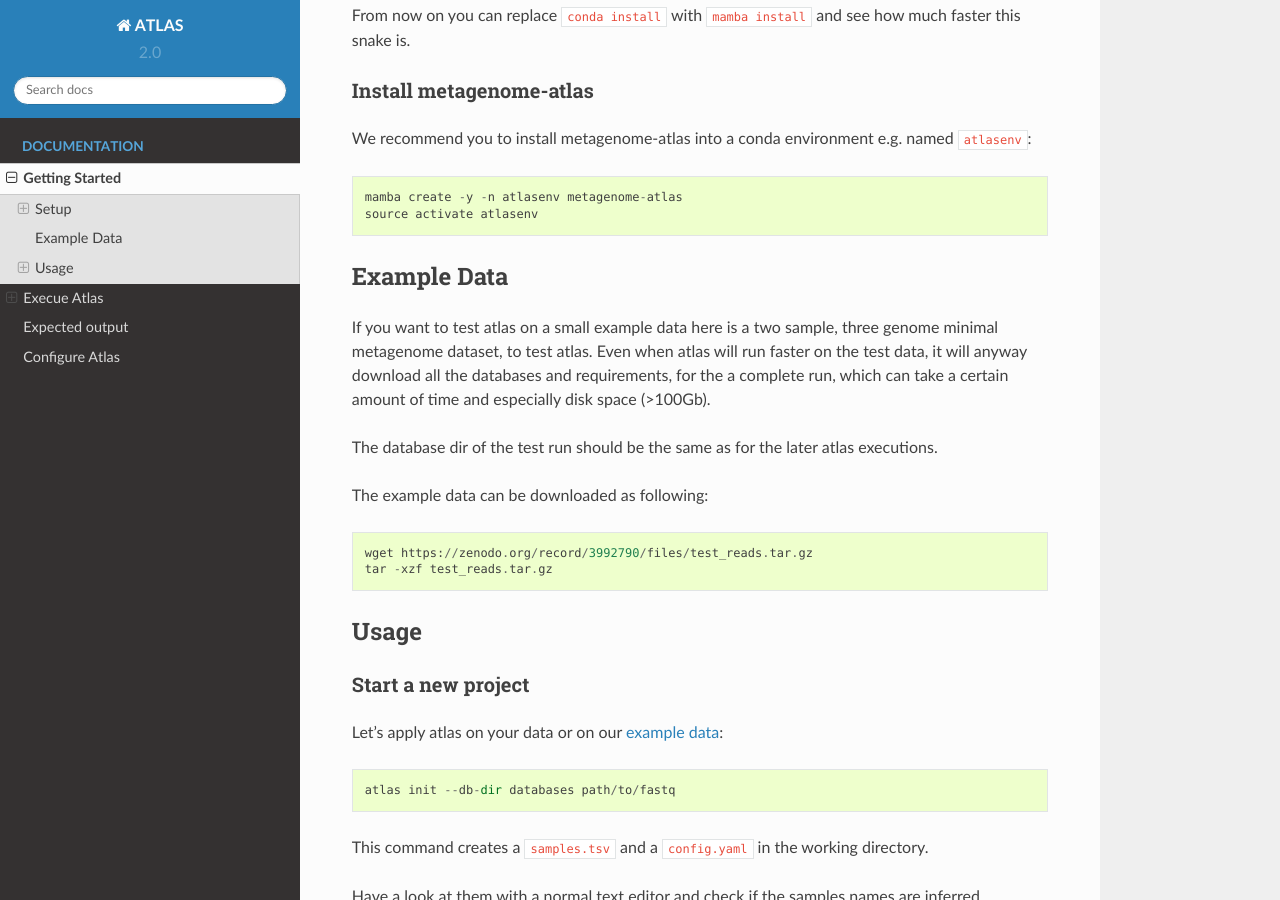
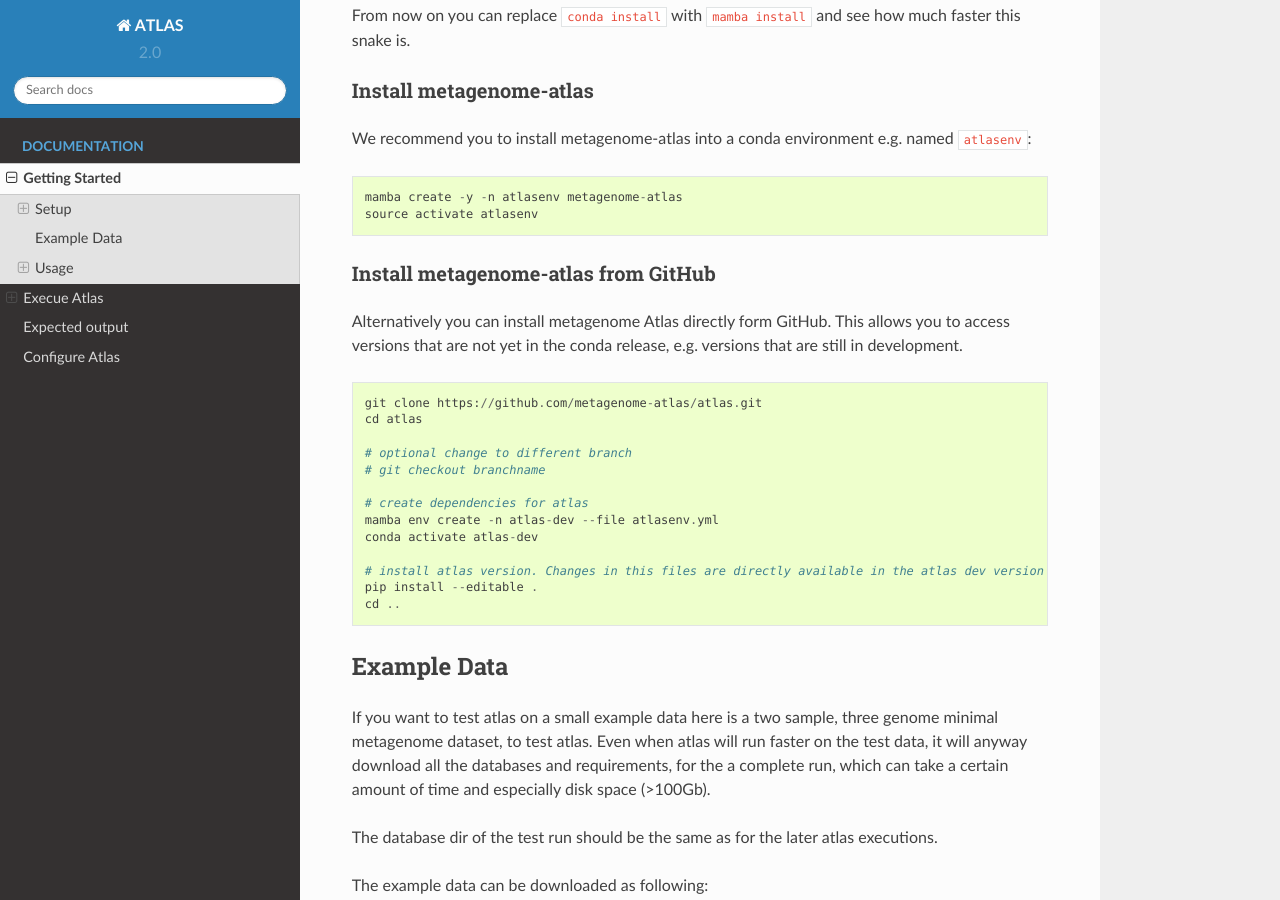
Before and after one commit to metagenome-atlas/atlas, a Sphinx documentation site: the page built from docs/usage/getting_started.rst, in a window 1280 px wide and 900 px high, scrolled down 911 px. Built offline with Sphinx 7.4.7 and the Read the Docs theme 2.0.0, drawn with Linux system fonts in a browser that asks for light colours; pages that are not in the unit, such as notebooks, are missing from menus.

Commit message:
add to docs how to install dev version

```diff
--- a/docs/usage/getting_started.rst
+++ b/docs/usage/getting_started.rst
@@ -44,6 +44,30 @@ We recommend you to install metagenome-atlas into a conda environment e.g. named
 
     mamba create -y -n atlasenv metagenome-atlas
     source activate atlasenv
+
+
+
+Install metagenome-atlas from GitHub
+------------------------------------
+
+Alternatively you can install metagenome Atlas directly form GitHub. This allows you to access versions that are not yet in the conda release, e.g. versions that are still in development.
+::
+
+
+    git clone https://github.com/metagenome-atlas/atlas.git
+    cd atlas
+
+    # optional change to different branch
+    # git checkout branchname
+
+    # create dependencies for atlas
+    mamba env create -n atlas-dev --file atlasenv.yml
+    conda activate atlas-dev
+
+    # install atlas version. Changes in this files are directly available in the atlas dev version
+    pip install --editable .
+    cd ..
+
 
 
 
```
